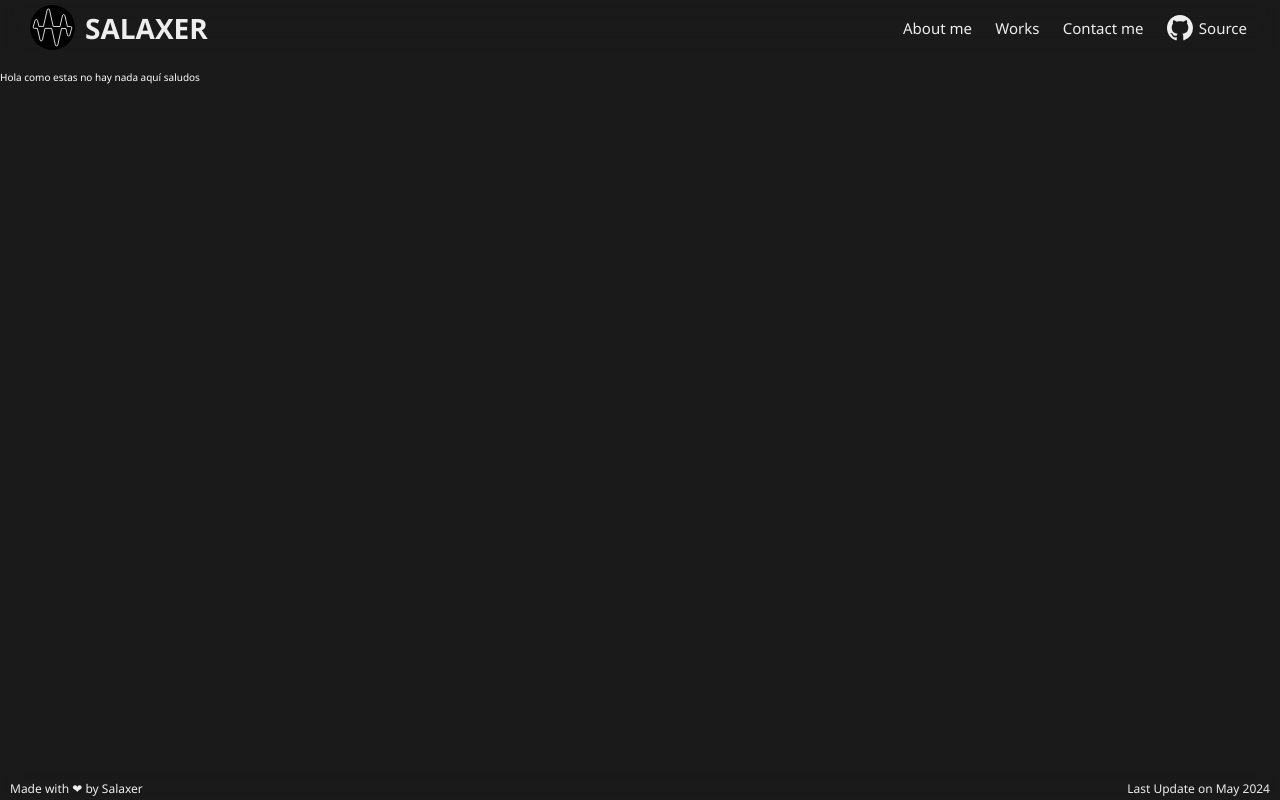
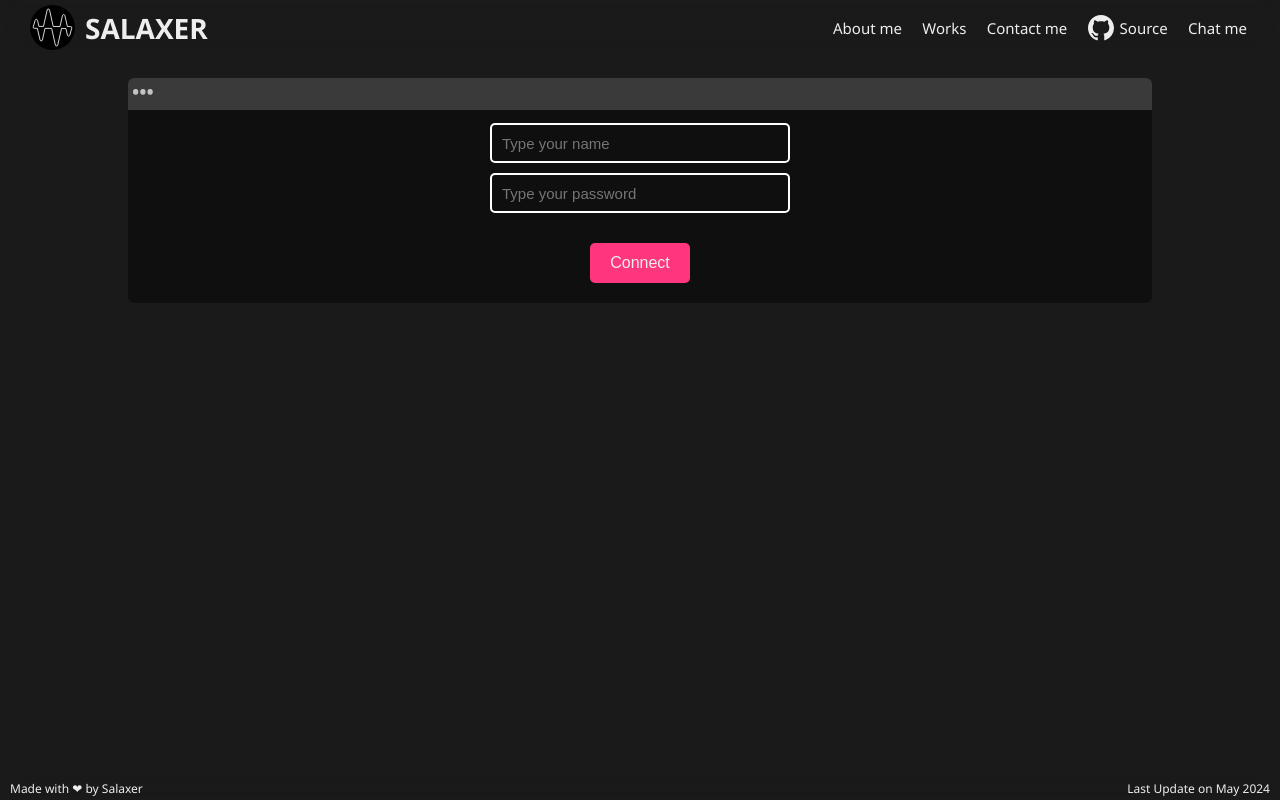
Before and after one commit to Salaxer/Salaxer, a React (Create React App) app: page /chat in a window 1280 px wide. Built offline with nearby package versions, Linux system fonts and the light colour scheme.

Commit message:
[Created]: a chat where users can send messages

```diff
--- a/package.json
+++ b/package.json
@@ -6,6 +6,7 @@
     "axios": "^1.7.1",
     "firebase": "^10.12.0",
     "framer-motion": "^11.2.4",
+    "mqtt": "^5.8.0",
     "popmotion": "^11.0.5",
     "react": "^18.3.1",
     "react-bootstrap": "^2.10.2",
--- a/src/App.jsx
+++ b/src/App.jsx
@@ -6,7 +6,7 @@ import NotificationContext from './state/NotificationContext.jsx'
 import { HelmetProvider } from 'react-helmet-async';
 import { Notification } from './components';
 
-import { Contact, Home, Works, NotFound } from './pages'
+import { Contact, Home, Works, NotFound, Chat } from './pages'
 import { Layout } from './containers'
 
 const pages = [
@@ -21,6 +21,10 @@ const pages = [
   {
     path: '/contact',
     element: Contact
+  },
+  {
+    path: '/chat',
+    element: Chat
   },
 ]
 
--- a/src/components/NavDesktop.jsx
+++ b/src/components/NavDesktop.jsx
@@ -15,6 +15,7 @@ const NavDesktop = () =>{
                     </svg>Source
                 </li>
             </a>
+            <NavLink to="/chat"><li>Chat me</li></NavLink>
         </ul>
     )
 }
--- a/src/components/Navigation.jsx
+++ b/src/components/Navigation.jsx
@@ -37,6 +37,10 @@ const itemIds = [
     path: 'https://github.com/Salaxer/Salaxer',
     name: 'Source',
     a: true,
+  },
+  {
+    path: '/chat',
+    name: 'Chat me'
   }
 ];
 
--- a/src/containers/Header/header.css
+++ b/src/containers/Header/header.css
@@ -23,7 +23,7 @@
     display: flex;
     list-style: none;
     justify-content: space-between;
-    width: 350px;
+    width: 420px;
     height: 80%;
 }
 .navigate li{
--- /dev/null
+++ b/src/pages/Chat/chat.css
@@ -0,0 +1,81 @@
+.container{
+    width: 100%;
+    display: flex;
+    justify-content: center;
+}
+
+.terminal {
+    font-family: Cambria, Cochin, Georgia, Times, 'Times New Roman', serif;
+    position: relative;
+    font-size: 12px;
+    width: 80vw;
+    max-width: 85%;
+    border-radius: 6px;
+    padding-top: 45px;
+    margin-top: 8px;
+    max-height: 80vh;
+    overflow-y: auto;
+    background-color: rgb(15, 15, 16);
+  }
+  .terminal::-webkit-scrollbar {
+    width: 8px;
+    background-color: transparent;
+  }
+  .terminal::-webkit-scrollbar-thumb {
+    background-color: #c2c3c4;
+  }
+
+  .terminal::before {
+    content: "\2022 \2022 \2022";
+    position: absolute;
+    top: 0;
+    left: 0;
+    height: 4px;
+    background: rgb(58, 58, 58);
+    color: #c2c3c4;
+    width: 100%;
+    font-size: 2rem;
+    line-height: 0;
+    padding: 14px 0;
+    text-indent: 4px;
+  }
+
+  .terminal pre {
+    font-family: SFMono-Regular,Consolas,Liberation Mono,Menlo,monospace;
+    color: white;
+    padding: 0 1rem 1rem;
+    margin: 0;
+  }
+
+  .circle-link {
+    height: 40px;
+    width: 40px;
+    border-radius: 40px;
+    margin: 8px;
+    background-color: white;
+    border: 1px solid #eeeeee;
+    display: flex;
+    justify-content: center;
+    align-items: center;
+    cursor: pointer;
+    box-shadow: 0 1px 3px rgba(0, 0, 0, 0.12), 0 1px 2px rgba(0, 0, 0, 0.24);
+    transition: 1s ease-out;
+  }
+
+  .circle-link:hover {
+    transform: translateY(-0.25rem);
+    box-shadow: 0px 3px 15px rgba(0, 0, 0, 0.2);
+  }
+  .inputContainer{
+    width: 100%;
+    display: flex;
+    flex-wrap: wrap;
+    flex-direction: column;
+    gap: 1rem;
+    justify-content: center;
+    align-items: center;
+  }
+  pre{
+    display: flex;
+    flex-wrap: wrap;
+  }
--- /dev/null
+++ b/src/pages/Chat/chat.jsx
@@ -0,0 +1,141 @@
+import mqtt from 'mqtt';
+import React, { useRef, useState } from 'react';
+import { motion } from 'framer-motion';
+import './chat.css'
+
+const Chat = () => {
+
+    const [client, setClient] = useState(null);
+    const [messages, setMessages] = useState([]);
+
+    const [newMessage, setNewMessage] = useState('');
+    const [user, setUser] = useState('');
+    const [password, setPassword] = useState('');
+    const [auth, setAuth] = useState(false);
+
+    const terminalRef = useRef(null)
+
+    const connectToMqtt = () =>{
+        const mqttClient = mqtt.connect('wss://0070dab94b6e4df894cff18d9cd6aa81.s1.eu.hivemq.cloud:8884/mqtt', {
+            clientId: `client${(Math.floor(Math.random()*1000))}`,
+            username: 'Salaxer',
+            password: password
+        });
+        setClient(mqttClient);
+
+        mqttClient.on('connect', () => {
+            console.log('Conectado a MQTT');
+            mqttClient.subscribe('tu/tema', (err) => {
+                if (!err) {
+                    console.log('Suscrito al tema');
+                    setAuth(()=>true);
+                }
+            });
+        });
+
+        mqttClient.on('message', (topic, message) => {
+            try {
+                const messageObject = JSON.parse(message.toString());
+                const sender = messageObject.sender;
+                const content = messageObject.content;
+
+                console.log('Mensaje:', content);
+                console.log('Enviado por:', sender);
+
+                setMessages((prevMessages) => [...prevMessages, { sender, content }]);
+                setTimeout(() => {
+                    scrollDown();
+                  }, 200);
+              } catch (e) {
+                console.error('Error al parsear el mensaje:', e);
+              }
+        });
+    }
+
+    const scrollDown = () =>{
+        terminalRef.current.scrollTo(0, terminalRef.current.scrollHeight)
+    }
+
+
+    const handleSendMessage = () => {
+        if (client) {
+            const messageObject = {
+                sender: user, // Cambia esto por la identificación del remitente
+                content: newMessage,
+              };
+            const messageString = JSON.stringify(messageObject);
+            client.publish('tu/tema', messageString, (err) => {
+                if (!err) {
+                    console.log('Mensaje enviado:', newMessage);
+                    setNewMessage(''); // Limpia el campo después de enviar el mensaje
+                } else {
+                    console.error('Error al enviar el mensaje:', err);
+                }
+            });
+        }
+    };
+
+    const handleKeyDown = (e) => {
+        if (e.key === 'Enter') {
+            handleSendMessage();
+        }
+    };
+
+
+    return (
+        <div className="container" style={{color: 'white'}}>
+            <div className="terminal" ref={terminalRef}>
+                {messages.map((msg, index) => (
+                    <pre key={index} style={{ color: (user == msg.sender ? "#40ff40" : "#ff6e6e")}}> <strong>{msg.sender}</strong>: {msg.content}</pre>
+                ))}
+                <section className='inputContainer'>
+                    {auth ?
+                    <motion.input
+                        id='inputEmail'
+                        onChange={(e) => setNewMessage(e.target.value)}
+                        value={newMessage}
+                        onKeyDown={handleKeyDown}
+                        className="inputEmail"
+                        whileHover={{ scale: 1.05 }}
+                        whileTap={{ scale: 0.95 }}
+                        placeholder={"Type your message"}>
+                    </motion.input>
+                    :
+                    <>
+                        <motion.input
+                            id='inputEmail'
+                            onChange={(e) => setUser(e.target.value)}
+                            value={user}
+                            onKeyDown={handleKeyDown}
+                            className="inputEmail"
+                            whileHover={{ scale: 1.05 }}
+                            whileTap={{ scale: 0.95 }}
+                            placeholder={"Type your name"}>
+                        </motion.input>
+                        <motion.input
+                            id='inputName'
+                            type='password'
+                            onChange={(e) => setPassword(e.target.value)}
+                            value={password}
+                            className="inputEmail"
+                            whileHover={{ scale: 1.05 }}
+                            whileTap={{ scale: 0.95 }}
+                            placeholder={ "Type your password"}>
+                        </motion.input>
+                    </>
+                    }
+                    <motion.button
+                        whileHover={{ scale: 1.1 }}
+                        whileTap={{ scale: 0.95 }}
+                        onClick={auth ? handleSendMessage : connectToMqtt}
+                        className="linkToWorks buttonDetails"
+                        >
+                        {auth ? "send" : "Connect"}
+                    </motion.button>
+                </section>
+            </div>
+        </div>
+  );
+};
+
+export default Chat;
--- a/src/pages/Works/Works.jsx
+++ b/src/pages/Works/Works.jsx
@@ -20,7 +20,7 @@ import { Loader } from "../../components";
 //     name: '100tifi.co',
 //     images: 'https://i.ibb.co/Kz9nj0p/Menu.png',
 //     imagesPrev: ['https://i.ibb.co/Kz9nj0p/Menu.png', 'https://i.ibb.co/SdwYMNv/item.png'],
-//     description: 'API consumption from a Single Page Aplication',
+//     description: 'API consumption from a Single Page Application',
 //     url: 'https://salaxer.github.io/100tifi.co/',
 //   },
 //   {
--- a/src/pages/index.jsx
+++ b/src/pages/index.jsx
@@ -2,10 +2,12 @@ import Contact from "./Contact/Contact";
 import Home from "./Home/Home";
 import Works from "./Works/Works";
 import NotFound from "./NotFound/NotFound";
+import Chat from "./Chat/chat";
 
 export {
     Contact,
     Home,
     Works,
-    NotFound
+    NotFound,
+    Chat
 }
```
Also changed, not shown: 2 other files (tests, documents, lock files or other folders).
